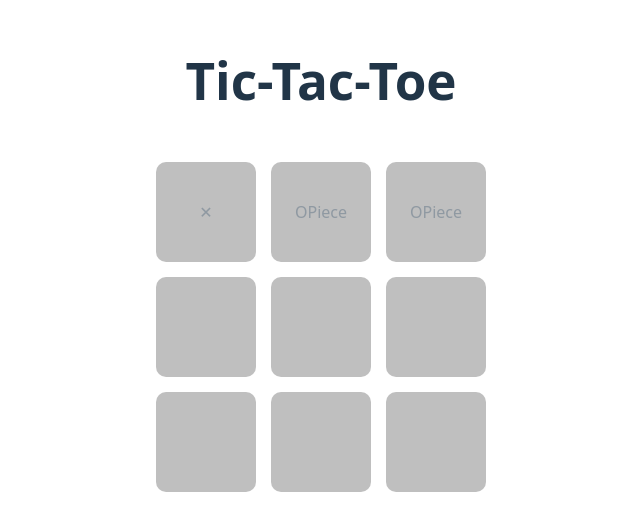
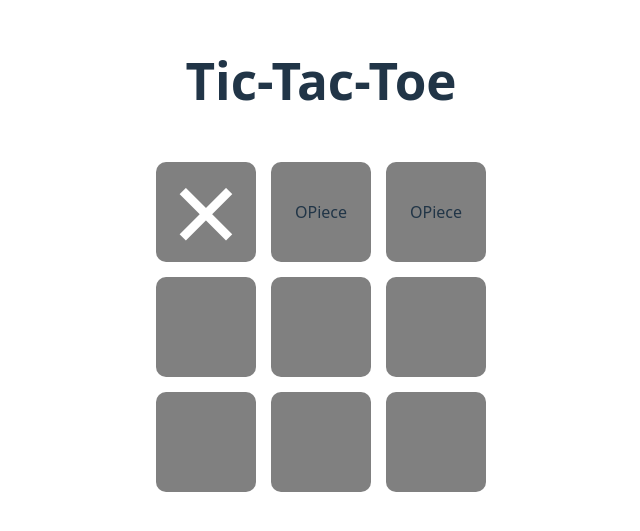
Before and after one commit to devangmalhotra/ai-agent-tic-tac-toe, a React (Vite) app: page /game in a window 1280 px wide. Shown: the part 155-686 px from the top of the page, without its empty margins (319-959 px from the left). Built offline with nearby package versions, Linux system fonts and the light colour scheme.

Commit message:
updated files

```diff
--- a/src/Components/GameBoard/GameBoard.css
+++ b/src/Components/GameBoard/GameBoard.css
@@ -9,7 +9,6 @@
     background-color: grey;
     height: 100px;
     width: 100px;
-    opacity: 50%;
     transition-duration: 0.2s;
     border-radius: 10%;
 }
--- a/src/Components/XPiece/XPiece.css
+++ b/src/Components/XPiece/XPiece.css
@@ -4,4 +4,6 @@
     align-items: center;
     height: 100%;
     width: 100%;
+    color: white;
+    font-size: 90px;
 }
```
